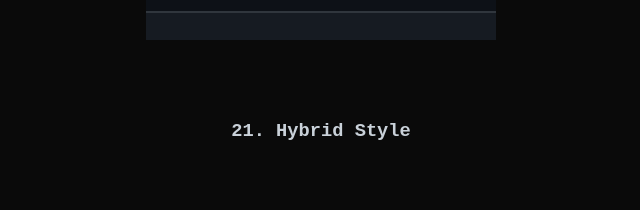
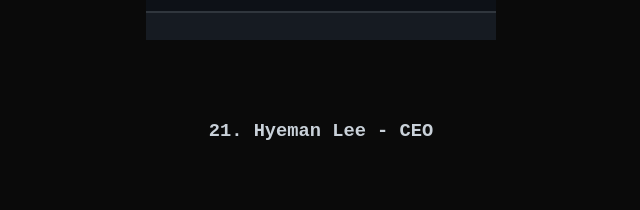
Before and after one commit to Hyem-nim/business-card-hyemai, a plain HTML site: page business-cards-2.html in a window 1280 px wide. Shown: the part 8540-8750 px from the top of the page, without its empty margins (319-959 px from the left). Drawn offline with Linux system fonts and the light colour scheme.

Commit message:
Update Card 21 title to match Card 22 format: Name - Title

```diff
--- a/business-cards-2.html
+++ b/business-cards-2.html
@@ -1550,7 +1550,7 @@ try {
         </div>
 
         <!-- Card 21 - Hybrid Style (19 base + 20 colors) -->
-        <h3>21. Hybrid Style</h3>
+        <h3>21. Hyeman Lee - CEO</h3>
         <div class="cards-wrapper">
             <div class="card vertical card-front-terminal-hybrid">
                 <div class="term-header">bash - hyeman@HASIA:~</div>
```
